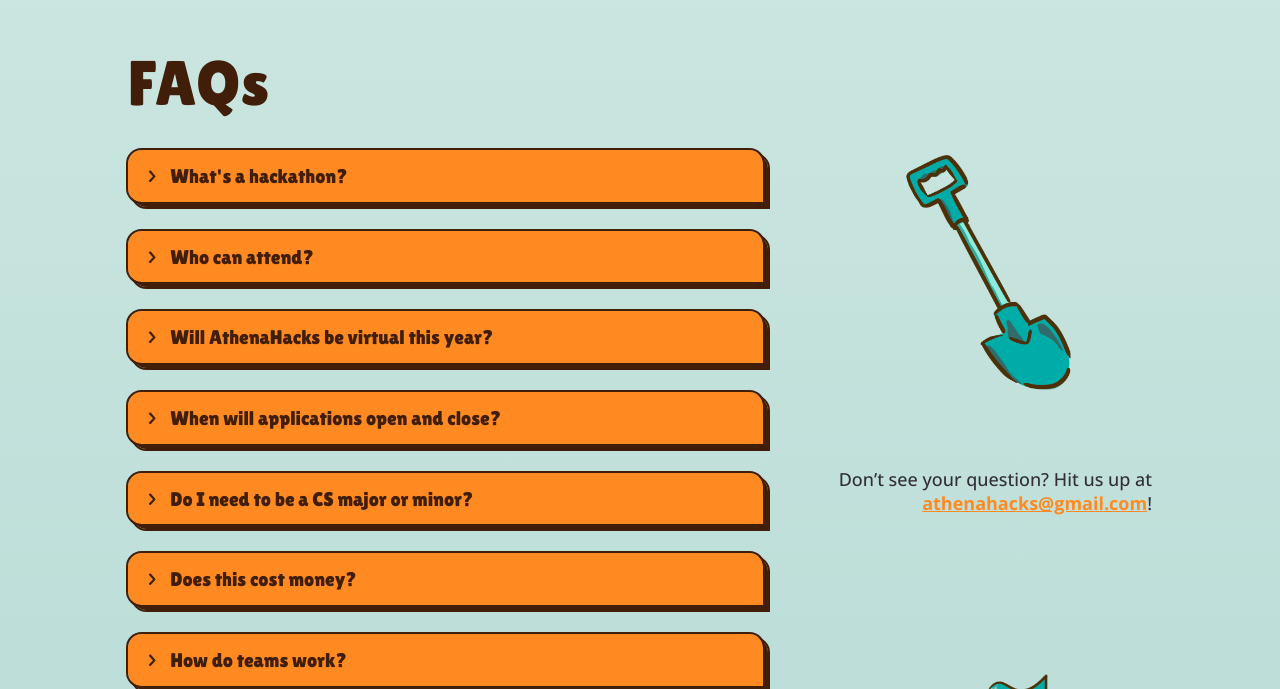
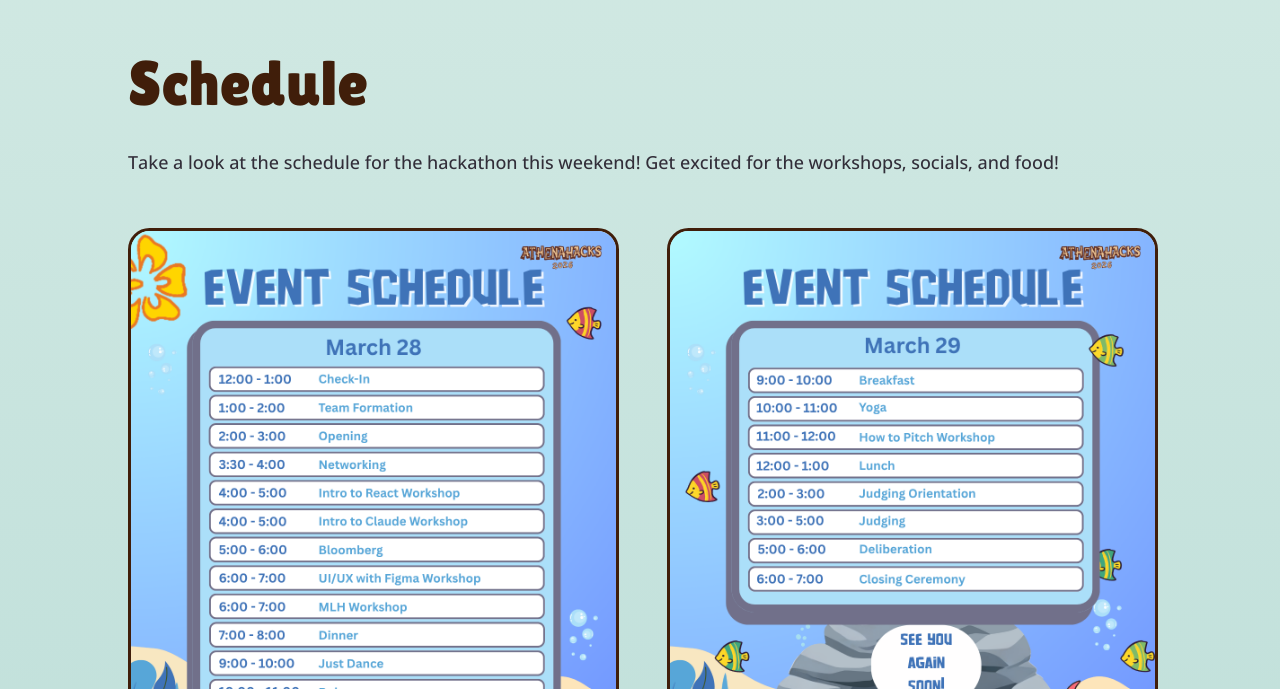
Before and after one commit to athenahacks/AthenaHacks2026, a SvelteKit app: page / in a window 1280 px wide. Shown: the part 2811-3500 px from the top of the page. Built offline with nearby package versions, Linux system fonts and the light colour scheme.

Commit message:
add schedule

```diff
--- a/src/lib/components/sections/Schedule.svelte
+++ b/src/lib/components/sections/Schedule.svelte
@@ -6,8 +6,8 @@
 	<Header>Schedule</Header>
     <p>Take a look at the schedule for the hackathon this weekend! Get excited for the workshops, socials, and food!</p>
 	<div class="schedule">
-		<div><img src="images/schedule1.jpg" alt="Saturday schedule" /></div>
-		<div><img src="images/schedule2.jpg" alt="Sunday schedule" /></div>
+		<div><img src="images/schedule1.png" alt="Saturday schedule" /></div>
+		<div><img src="images/schedule2.png" alt="Sunday schedule" /></div>
 	</div>
 </section>
 
--- a/src/routes/+page.svelte
+++ b/src/routes/+page.svelte
@@ -30,6 +30,7 @@
 <HeroSection />
 <About />
 <Slideshow />
+<Schedule />
 <Faqs />
 <!-- <MemoryLane /> -->
 <Sponsors />
```
Also changed, not shown: static/images/schedule1.png (added), static/images/schedule2.png (added).
